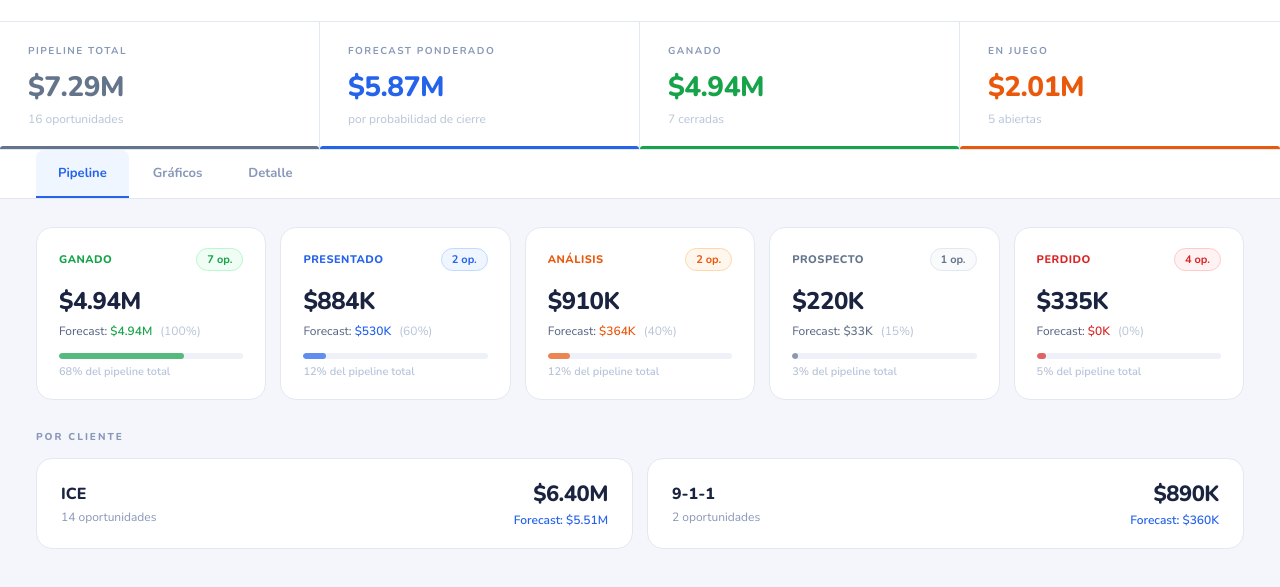
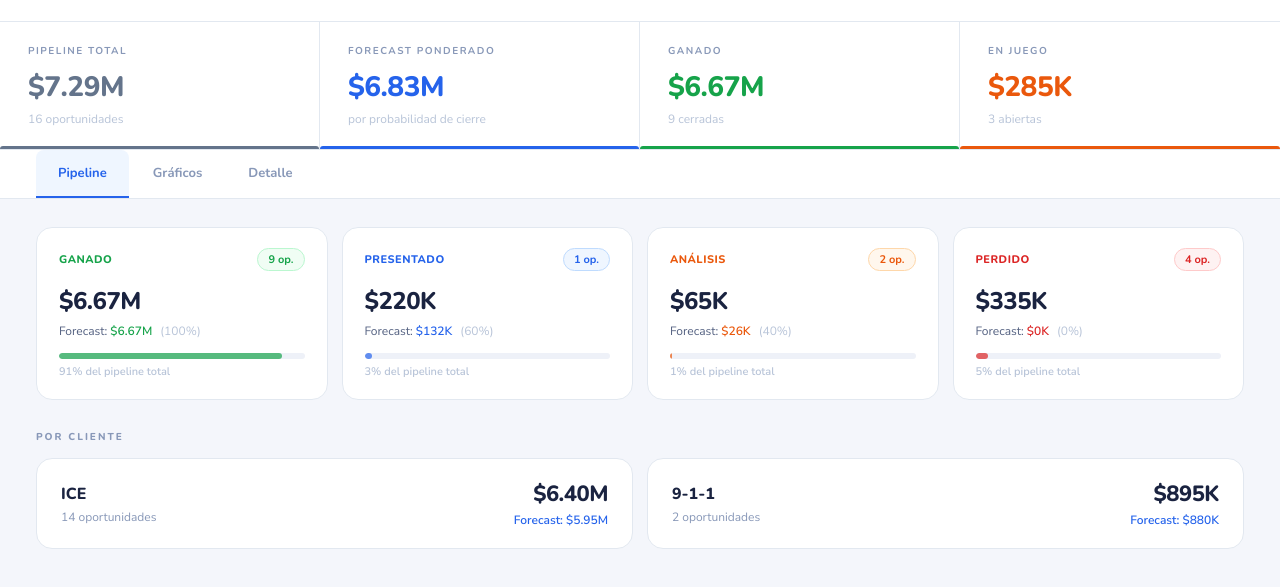
Before and after one commit to mvalverdec/demo_forecast, a plain HTML site: page index.html in a window 1280 px wide. Shown: the part 109-696 px from the top of the page. Drawn offline with nearby package versions, Linux system fonts and the light colour scheme.

Commit message:
Actualizado a 22 de Octubre

```diff
--- a/index.html
+++ b/index.html
@@ -376,22 +376,22 @@
 
 <script>
 const OPORTUNIDADES = [
-  { proyecto:"Encoder",                 cliente:"ICE",   estado:"Ganado",     monto:138000,  prioridad:"Baja",  solucion:["ATEME"],          fecha:"2026-06-30" },
-  { proyecto:"911 - Contact Center IP", cliente:"9-1-1", estado:"Análisis",   monto:870000,  prioridad:"Alta",  solucion:["Verint","AVAYA"], fecha:"2026-09-30" },
-  { proyecto:"Whitepages",              cliente:"ICE",   estado:"Ganado",     monto:255000,  prioridad:"Baja",  solucion:["Midiavox"],       fecha:"2026-06-30" },
-  { proyecto:"Soporte IPTV",            cliente:"ICE",   estado:"Ganado",     monto:959940,  prioridad:"Baja",  solucion:["IPTV"],           fecha:"2026-09-30" },
-  { proyecto:"Suscripción CC",          cliente:"ICE",   estado:"Presentado", monto:864000,  prioridad:"Alta",  solucion:["AVAYA"],          fecha:"2026-10-30" },
-  { proyecto:"Listening Yoizen",        cliente:"ICE",   estado:"Perdido",    monto:50000,   prioridad:"Baja",  solucion:["Yoizen"],         fecha:"2026-07-30" },
-  { proyecto:"Service Journey",         cliente:"ICE",   estado:"Perdido",    monto:100000,  prioridad:"Baja",  solucion:["QCS"],            fecha:"2026-07-31" },
-  { proyecto:"SMCC (2 años)",           cliente:"ICE",   estado:"Ganado",     monto:1930000, prioridad:"Baja",  solucion:["Yoizen"],         fecha:"2026-06-30" },
-  { proyecto:"IVR",                     cliente:"ICE",   estado:"Ganado",     monto:100000,  prioridad:"Baja",  solucion:["AVAYA"],          fecha:"2026-03-30" },
-  { proyecto:"Analytics Verint",        cliente:"ICE",   estado:"Ganado",     monto:884000,  prioridad:"Baja",  solucion:["Verint"],         fecha:"2026-03-30" },
-  { proyecto:"WhatsApp Marketing",      cliente:"ICE",   estado:"Ganado",     monto:673000,  prioridad:"Baja",  solucion:["Yoizen"],         fecha:"2026-03-30" },
-  { proyecto:"Ampliaciones en CC",      cliente:"ICE",   estado:"Perdido",    monto:0,       prioridad:"Baja",  solucion:[],                 fecha:null },
-  { proyecto:"WiFi REAS",               cliente:"ICE",   estado:"Perdido",    monto:185000,  prioridad:"Baja",  solucion:["Ruckus"],         fecha:"2026-06-30" },
-  { proyecto:"Licencias Minerva",       cliente:"ICE",   estado:"Prospecto",  monto:220000,  prioridad:"Media", solucion:["Minerva"],        fecha:"2026-12-31" },
-  { proyecto:"Renovación Branding",     cliente:"ICE",   estado:"Análisis",   monto:40000,   prioridad:"Media", solucion:["Minerva"],        fecha:"2026-10-30" },
-  { proyecto:"Soporte NICE Año 2",      cliente:"9-1-1", estado:"Presentado", monto:20000,   prioridad:"Media", solucion:["NICE"],           fecha:"2026-10-30" },
+  { proyecto:"Encoder", cliente:"ICE", estado:"Ganado", monto:138000, prioridad:"Baja", solucion:["ATEME"], fecha:"2026-06-30" },
+  { proyecto:"911 - Contact Center IP", cliente:"9-1-1", estado:"Ganado", monto:870000, prioridad:"Baja", solucion:["Verint", "AVAYA"], fecha:"2026-11-30" },
+  { proyecto:"Whitepages", cliente:"ICE", estado:"Ganado", monto:255000, prioridad:"Baja", solucion:["Midiavox"], fecha:"2026-06-30" },
+  { proyecto:"Soporte IPTV", cliente:"ICE", estado:"Ganado", monto:959940, prioridad:"Baja", solucion:["IPTV"], fecha:"2026-09-30" },
+  { proyecto:"Suscripción CC", cliente:"ICE", estado:"Ganado", monto:864000, prioridad:"Baja", solucion:["AVAYA"], fecha:"2026-10-30" },
+  { proyecto:"Listening Yoizen", cliente:"ICE", estado:"Perdido", monto:50000, prioridad:"Baja", solucion:["Yoizen"], fecha:"2026-07-30" },
+  { proyecto:"Service Journey", cliente:"ICE", estado:"Perdido", monto:100000, prioridad:"Baja", solucion:["QCS"], fecha:"2026-07-31" },
+  { proyecto:"SMCC (2 años)", cliente:"ICE", estado:"Ganado", monto:1930000, prioridad:"Baja", solucion:["Yoizen"], fecha:"2026-06-30" },
+  { proyecto:"IVR", cliente:"ICE", estado:"Ganado", monto:100000, prioridad:"Baja", solucion:["AVAYA"], fecha:"2026-03-30" },
+  { proyecto:"Analytics Verint", cliente:"ICE", estado:"Ganado", monto:884000, prioridad:"Baja", solucion:["Verint"], fecha:"2026-03-30" },
+  { proyecto:"WhatsApp Marketing", cliente:"ICE", estado:"Ganado", monto:673000, prioridad:"Baja", solucion:["Yoizen"], fecha:"2026-06-30" },
+  { proyecto:"Ampliaciones en CC", cliente:"ICE", estado:"Perdido", monto:0, prioridad:"Baja", solucion:[], fecha:null },
+  { proyecto:"WiFi REAS", cliente:"ICE", estado:"Perdido", monto:185000, prioridad:"Baja", solucion:["Ruckus"], fecha:"2026-06-30" },
+  { proyecto:"Licencias Minerva", cliente:"ICE", estado:"Presentado", monto:220000, prioridad:"Media", solucion:["Minerva"], fecha:"2026-12-31" },
+  { proyecto:"Renovación Branding", cliente:"ICE", estado:"Análisis", monto:40000, prioridad:"Media", solucion:["Minerva"], fecha:"2026-10-30" },
+  { proyecto:"Soporte NICE Año 2", cliente:"9-1-1", estado:"Análisis", monto:25000, prioridad:"Media", solucion:["NICE"], fecha:"2026-10-30" },
 ];
 
 const ESTADOS = {
```
